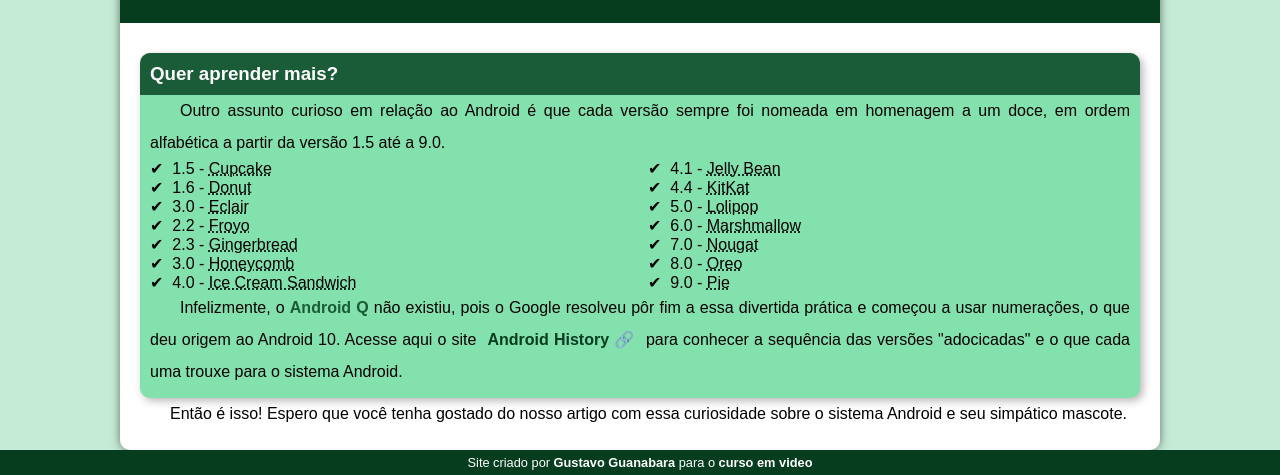
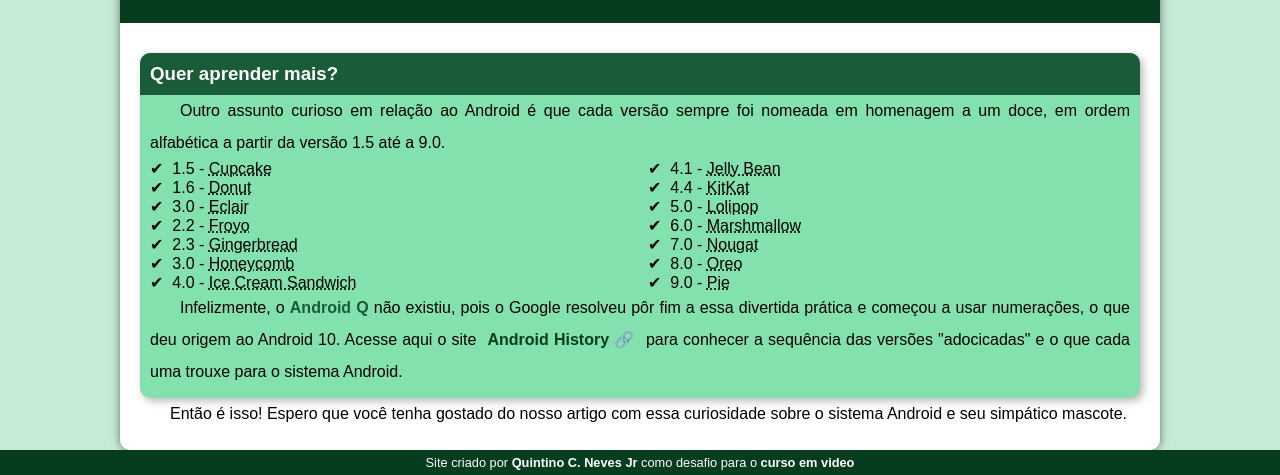
Before and after one commit to Quintino748/novo-site, a plain HTML site: page index.html in a window 1280 px wide. Shown: the part 2250-2725 px from the top of the page. Drawn offline with Linux system fonts and the light colour scheme.

Commit message:
modifiquei

```diff
--- a/index.html
+++ b/index.html
@@ -95,7 +95,7 @@
         </article>
     </main>
     <footer>
-        <p> Site criado por <a href="https://gustavoguanabara.github.io/" target="_blank"> Gustavo Guanabara </a> para o <a href="https://www.youtube.com/cursoemvideo"> curso em video </a>
+        <p> Site criado por <a href="https://quintno748.github.io/novo-site/" target="_blank"> Quintino C. Neves Jr </a> como desafio para o <a href="https://www.youtube.com/cursoemvideo"> curso em video </a>
         </p>
     </footer>
 </body>
```
